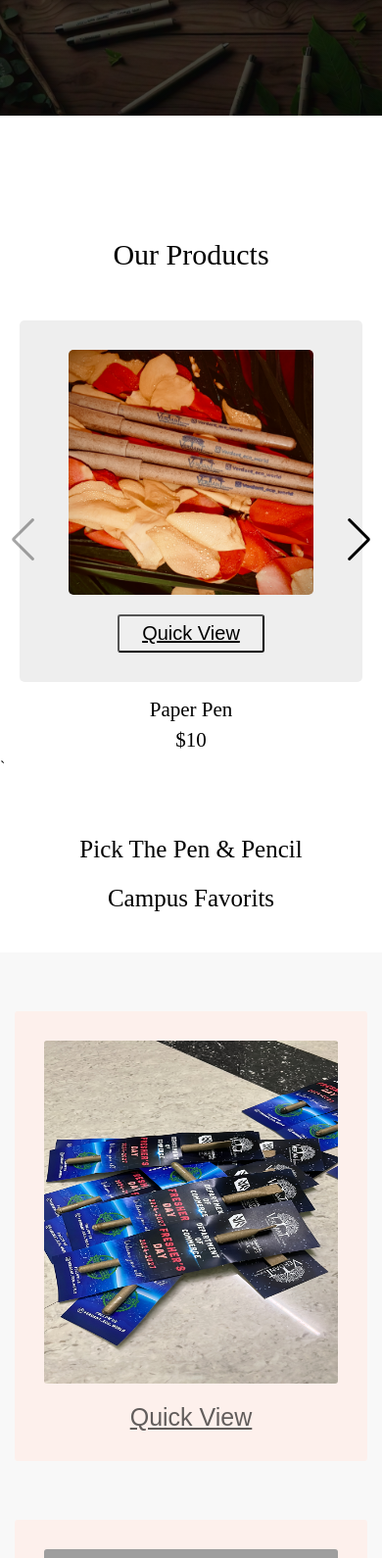
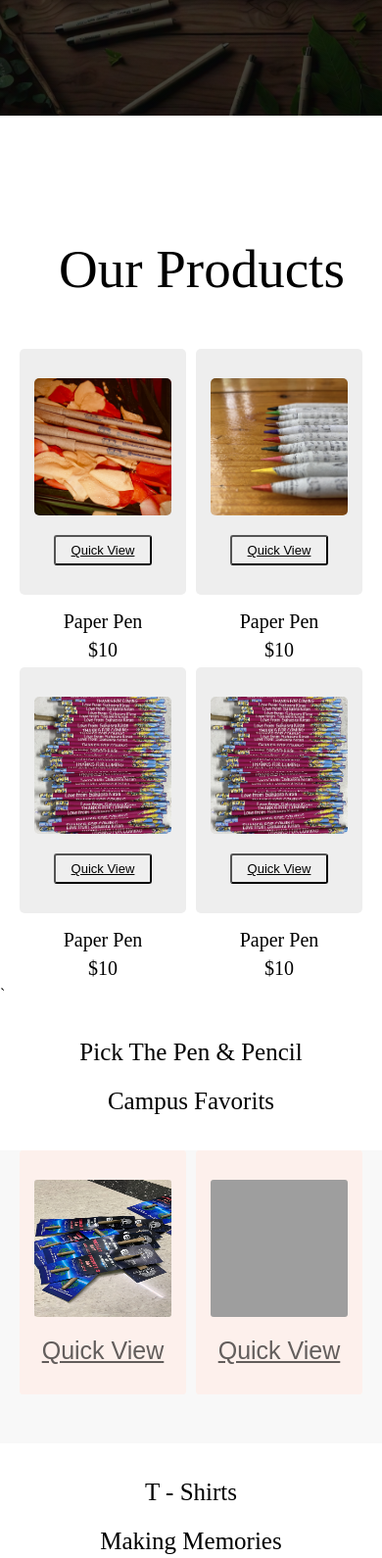
Before and after one commit to Aravind-0808/Verdant-Eco-World, a PHP site: page / in a window 390 px wide. Shown: the part 601-2191 px from the top of the page at 98% size. Run offline with PHP 8.4, Linux system fonts and the light colour scheme; some libraries are stand-ins or nearby versions; grey boxes are pictures that could not be loaded.

Commit message:
update landingpage

```diff
--- a/Style.css
+++ b/Style.css
@@ -159,7 +159,8 @@
     display: flex;
     align-items: center;
     justify-content: center;
-    column-gap: 100px;
+    column-gap: 30px;
+    flex-wrap: wrap;
 }
 .productcard{
    display: flex;
@@ -173,13 +174,13 @@
     justify-content: center;
     flex-direction: column;
     background-color: #e3e3e39a;
-    padding: 50px 80px;
+    padding: 30px 50px;
     text-align: center;
     border-radius: 5px;
 }
 .productcard img{
-    width: 350px;
-    height: 350px;
+    width: 200px;
+    height: 200px;
     object-fit: cover;
     display: block;
     border-radius: 5px;
@@ -209,6 +210,8 @@
     font-weight: 500;
     line-height: 50px;
     text-align: center;
+    line-height: 0px;
+    margin-left: 0%;
 }
 .product2{
     background-color: #F8F8F8;
@@ -337,25 +340,55 @@
     .footercon p{
         font-size: 20px;
     }
-    .productcard .card{
-        padding: 30px 50px;
+    .productcard{
+        display: flex;
+        flex-direction: column;
+        align-items: center;
+        justify-content: center;
+     }
+     .productcard .card{
+         padding: 30px 15px
+     }
+     .productcard img{
+         width: 140px;
+         height: 140px;
+     }
+     .productcard button{
+         width: 100px;
+         font-size: 13px;
+     }
+     .productcost{
+         margin-top: 10px;
+         text-align: center;
+     }
+     .productcost p{
+         font-size: 20px;
+     }
+     .product{
+        column-gap: 10px;
     }
-    .productcard img{
-        width: 250px;
-        height: 250px;
-        object-fit: cover;
+
+    .productcard2{
+        column-gap: 10px;
+    }
+    .productcard2 .card2{
+        background-color: #ffece6af;
+        padding: 30px 15px;
+        margin-top: 0px;
+        border-radius: 3px;
+
+    }
+    .productcard2 img{
+        width: 140px;
+        height: 140px;
         display: block;
-        border-radius: 5px;
+        border-radius: 3px;
     }
-    .productcost p{
-        font-size: 21px;
-        font-weight:lighter;
-        margin: 6px 0px;
-    }
-    .productpage h1{
-        font-size: 30px;
-        text-align: center;
-        margin-left: 0;
+    .productcard2 button{
+        font-size: 25px;
+        background-color: transparent;
+        border: unset;
+        margin-top: 20px;
     }
 
 }
--- a/index.html
+++ b/index.html
@@ -62,9 +62,7 @@
     <!-- ========== Start Product Section ========== -->
     <div class="productpage">
         <h1>Our Products</h1>
-        <div class="swiper mySwiper">
-            <div class="swiper-wrapper">
-                <div class="swiper-slide">
+        <div class="product">
             <div class="productcard">
                 <div class="card">
                     <img src="product1.JPG" alt="Paper Pen" class="productimg">
@@ -75,9 +73,7 @@
                     <p>$10</p>
                 </div>
             </div>
-                </div>
 
-                <div class="swiper-slide">
             <div class="productcard">
                 <div class="card">
                     <img src="product2.PNG" alt="Paper Pen" class="productimg">
@@ -88,9 +84,7 @@
                     <p>$10</p>
                 </div>
             </div>
-                </div>
 
-                <div class="swiper-slide">
             <div class="productcard">
                 <div class="card">
                     <img src="product3.PNG" alt="Paper Pen" class="productimg">
@@ -101,12 +95,17 @@
                     <p>$10</p>
                 </div>
             </div>
+            <div class="productcard">
+                <div class="card">
+                    <img src="product3.PNG" alt="Paper Pen" class="productimg">
+                    <button class="productbtn"><a href="productpage3.html">Quick View</a></button>
+                </div>
+                <div class="productcost">
+                    <p>Paper Pen</p>
+                    <p>$10</p>
                 </div>
             </div>
-            <!-- Add Navigation -->
-            <div class="swiper-button-next"></div>
-            <div class="swiper-button-prev"></div>
-        </div>
+
         </div>
 
         <!-- ========== End Product Section ========== -->
```
Lines whose indentation alone changed are shown as unchanged.
